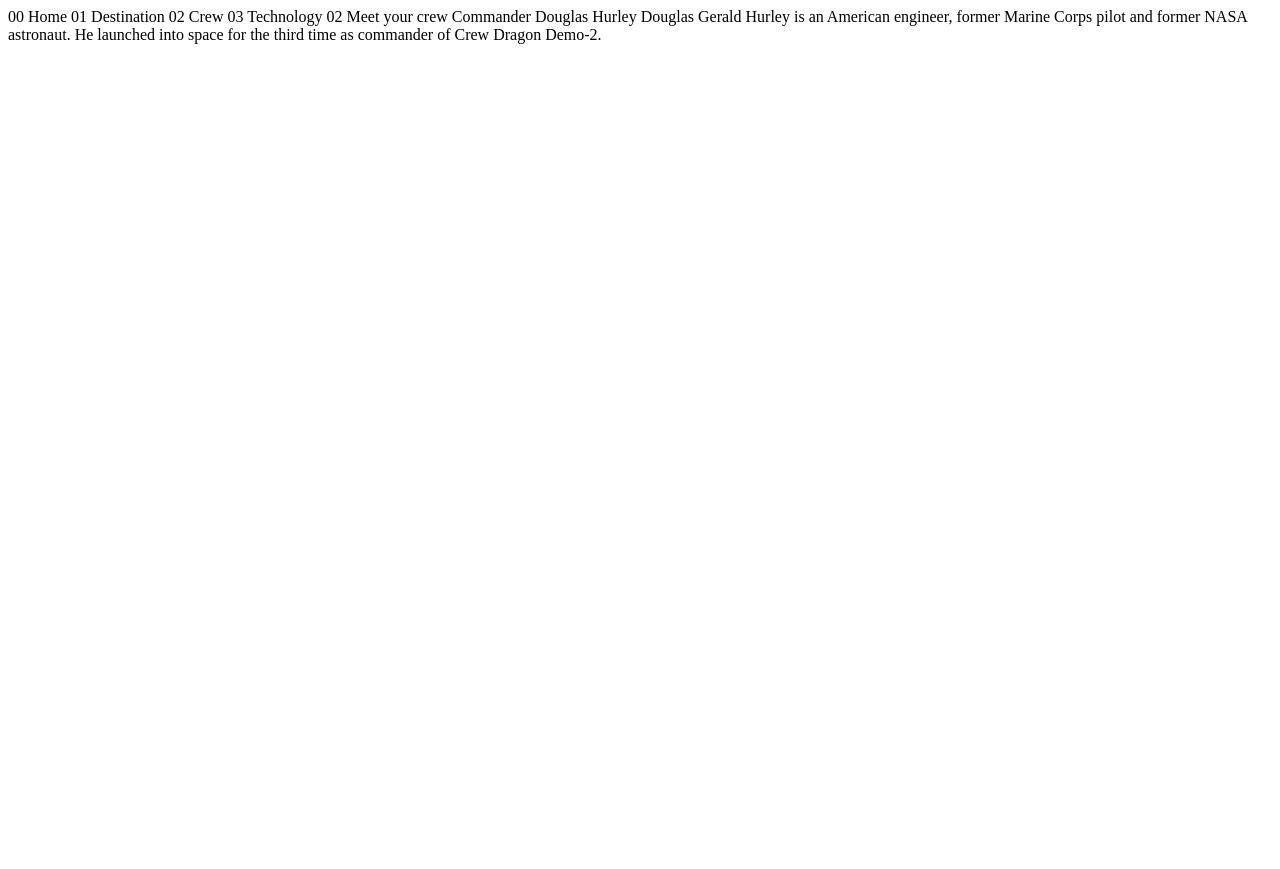
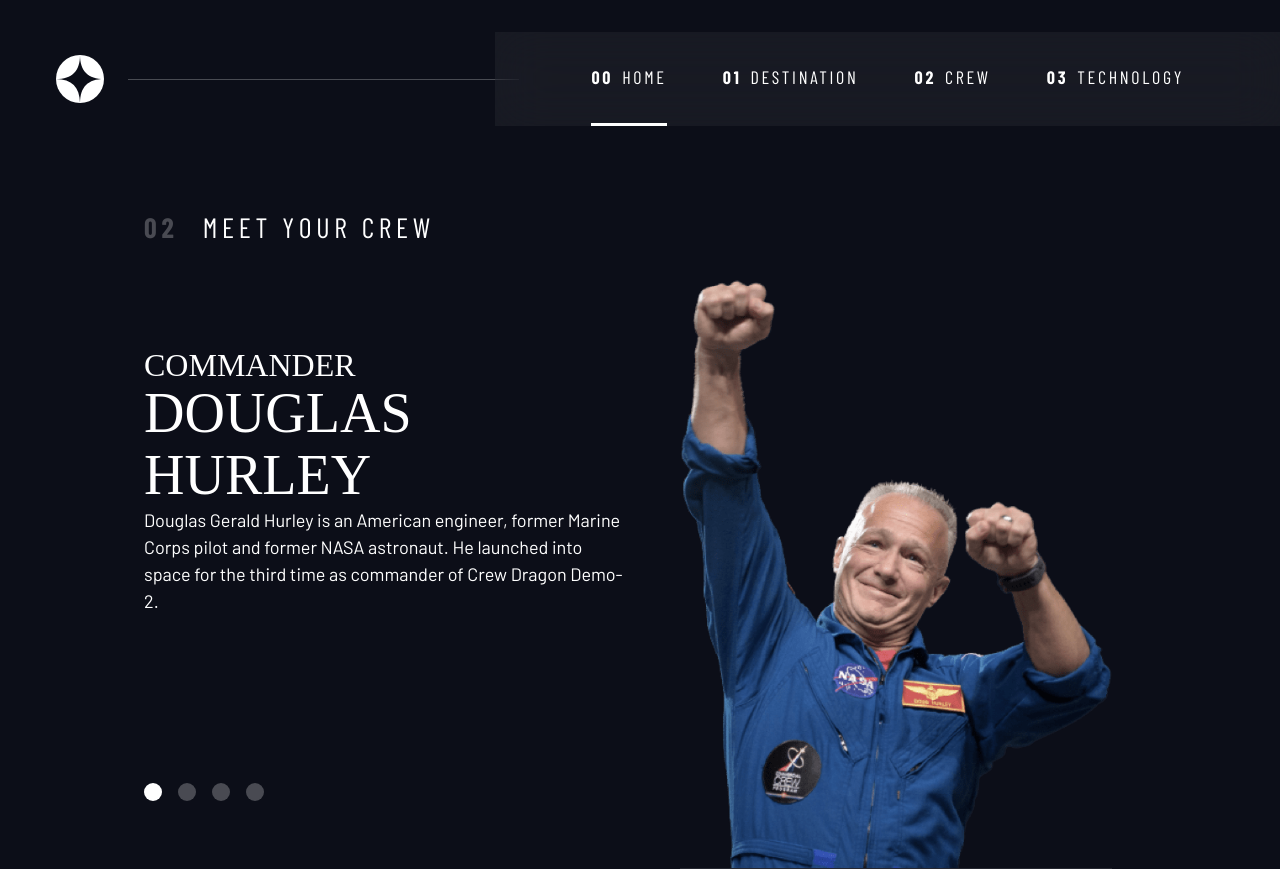
Before and after one commit to Orion-eng/space-tourism-responsive-website, a plain HTML site: page html/crew-pages/crew-commander.html in a window 1280 px wide. Before the commit the page ends 800 px from the top, so only its background shows below. Drawn offline with nearby package versions, Linux system fonts and the light colour scheme; a web font is replaced by a local one.

Commit message:
crew page layout complete

```diff
--- a/css/style.css
+++ b/css/style.css
@@ -552,7 +552,7 @@
     padding-bottom: 4rem;
 }
 
-.grid-container * {
+.grid-container p:not([class]) {
     max-width: 50ch;
 }
 
@@ -595,6 +595,30 @@
     font-size: 1.75rem;
 }
 
+/* Crew layout */
+.grid-container--crew {
+    --flow-space: 2rem;
+    grid-template-areas:
+        'title'
+        'image'
+        'tabs'
+        'content';
+}
+
+.grid-container--crew > img {
+    grid-area: image;
+    max-width: 60%;
+    border-bottom: 1px solid hsl(var(--clr-white) / .1);
+}
+
+.grid-container--crew > .dot-indicators {
+    grid-area: tabs;
+}
+
+.grid-container--crew > .crew-details {
+    grid-area: content;
+}
+
 @media (min-width: 35em ){
     .numbered-title {
         justify-self: start;
@@ -605,6 +629,17 @@
         flex-direction: row;
         justify-content: space-evenly;
     }
+
+    .grid-container--crew {
+        --flow-space: 2rem;
+        padding-bottom: 0;
+        grid-template-areas:
+            'title'
+            'content'
+            'tabs'
+            'image';
+    }
+
 }
 
 @media (min-width: 45em) {
@@ -637,12 +672,29 @@
 
     }
 
-    .grid-container--destination > img {
+    .grid-container--destination > img,
+    .grid-container--crew > img {
         max-width: 90%;
     }
 
     .destination-meta {
-        --gap: 6rem;
+        --gap: min(6vw, 6rem);
         justify-content: start;
     }
+
+    .grid-container--crew {
+        --flow-space: 2rem;
+        grid-template-areas:
+            '. title title .'
+            '. content image .'
+            '. tabs image .'
+    }
+
+    .grid-container--crew > .dot-indicators {
+        justify-self: start;
+    }
+
+    .grid-container--crew > img {
+        align-self: end;
+    }
 }
--- a/html/crew-pages/crew-commander.html
+++ b/html/crew-pages/crew-commander.html
@@ -1,27 +1,77 @@
 <!DOCTYPE html>
 <html lang="en">
+
 <head>
   <meta charset="UTF-8">
   <meta name="viewport" content="width=device-width, initial-scale=1.0">
 
   <link rel="icon" type="image/png" sizes="32x32" href="./assets/favicon-32x32.png">
+  <!--* Google fonts -->
+  <link rel="preconnect" href="https://fonts.googleapis.com">
+  <link rel="preconnect" href="https://fonts.gstatic.com" crossorigin>
+  <link
+    href="https://fonts.googleapis.com/css2?family=Barlow+Condensed:wght@400;700&family=Bellefair&family=Barlow:wght@400;700&display=swap"
+    rel="stylesheet">
+  <link rel="stylesheet" href="../../css/style.css">
 
-  <title>Frontend Mentor | Space tourism website</title>
+  <title>Space tourism website</title>
+  <script src="../../scripts/index.js" defer></script>
 </head>
-<body>
 
-  00 Home
-  01 Destination
-  02 Crew
-  03 Technology
+<body class="crew">
+  <a class="skip-to-content" href="#main">Skip to content</a>
 
-  02 Meet your crew
+  <header class="primary-header flex">
+    <div>
+      <img src="../../assets/shared/logo.svg" alt="space tourism logo" class="logo">
+    </div>
 
-  Commander
-  Douglas Hurley
+    <button class="mobile-nav-toggle" aria-label="primary-navigation">
+      <span class="sr-only" aria-expanded="false">Menu</span>
 
-  Douglas Gerald Hurley is an American engineer, former Marine Corps pilot
-  and former NASA astronaut. He launched into space for the third time as
-  commander of Crew Dragon Demo-2.
+    </button>
+
+    <nav>
+      <ul id="primary-navigation" data-visible="false" class="primary-navigation underline-indicators flex">
+        <li class="active"><a class="ff-sans-cond uppercase text-white letter-spacing-2"
+            href="index.html"><span>00</span>Home</a>
+        <li><a class="ff-sans-cond uppercase text-white letter-spacing-2" href="destination.html"><span
+              aria-hidden="true">01</span>Destination</a>
+        <li><a class="ff-sans-cond uppercase text-white letter-spacing-2" href="crew.html"><span
+              aria-hidden="true">02</span>Crew</a>
+        <li><a class="ff-sans-cond uppercase text-white letter-spacing-2" href="technology.html"><span
+              aria-hidden="true">03</span>Technology</a>
+      </ul>
+    </nav>
+  </header>
+
+  <main id="main" class="flow grid-container grid-container--crew">
+
+    <h1 class="numbered-title">
+      <span aria-hidden="true">02</span>
+      Meet your crew
+    </h1>
+
+    <div class="dot-indicators flex">
+      <button aria-selected="true"><span class="sr-only">The commander</span></button>
+      <button aria-selected="false"><span class="sr-only">The mission specialist</span></button>
+      <button aria-selected="false"><span class="sr-only">The pilot</span></button>
+      <button aria-selected="false"><span class="sr-only">The crew engineer</span></button>
+    </div>
+
+    <article class="crew-details">
+      <h2 class="fs-600 ff-serif uppercase">
+        Commander
+      </h2>
+
+      <p class="fs-700 ff-serif uppercase">Douglas Hurley</p>
+      <p class="">
+        Douglas Gerald Hurley is an American engineer, former Marine Corps pilot
+        and former NASA astronaut. He launched into space for the third time as
+        commander of Crew Dragon Demo-2.
+      </p>
+    </article>
+    <img src="../../assets/crew/image-douglas-hurley.png" alt="Douglas Hurley">
+  </main>
 </body>
 </html>
```
